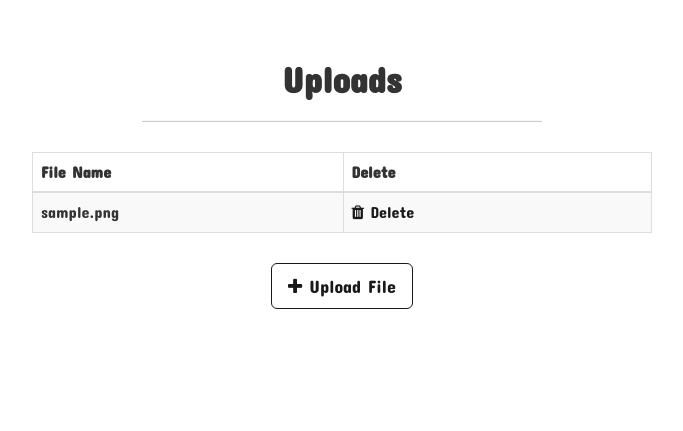
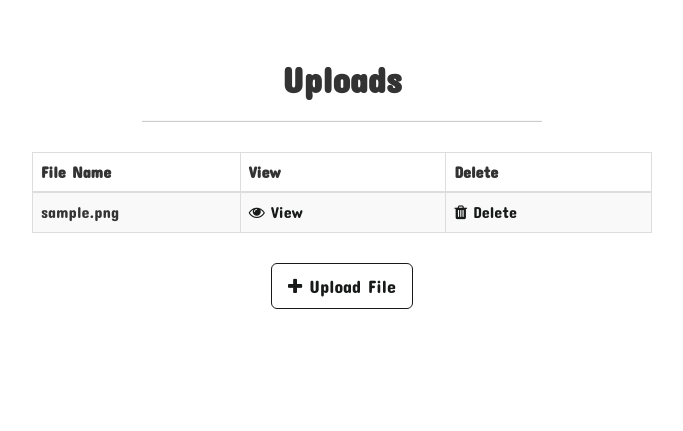
Before and after one commit to charlesrobison/renderbot, a Flask app: page /uploads/uploads in a window 1280 px wide. Shown: the part 51-482 px from the top of the page, without its empty margins (298-981 px from the left). Run offline with Flask 2, Linux system fonts and the light colour scheme; a user stored in the database is signed in; tables that the repository leaves empty hold one stand-in row (values such as "Sample post"); parts of the project's set-up code (start-up, migrations or seed data) failed here and were passed over; some libraries are stand-ins or nearby versions.

Commit message:
File upload and records works!

```diff
--- a/app/auth/forms.py
+++ b/app/auth/forms.py
@@ -42,5 +42,6 @@ class UploadForm(FlaskForm):
     """
     Form for users to upload a spreadsheet
     """
+    user_id = HiddenField('User ID')
     file = FileField('Select File')
     submit = SubmitField('Submit')
--- a/app/auth/views.py
+++ b/app/auth/views.py
@@ -140,6 +140,12 @@ def list_uploads():
                            uploads=uploads, title="Uploads")
 
 
+@auth.route('/uploads/upload/<id>')
+def single_file(id):
+    file = File.query.get_or_404(id)
+    return render_template('auth/uploads/file.html', file=file)
+
+
 @auth.route('/uploads/delete/<int:id>', methods=['GET', 'POST'])
 @login_required
 def delete_upload(id):
--- a/app/templates/auth/uploads/uploads.html
+++ b/app/templates/auth/uploads/uploads.html
@@ -17,6 +17,7 @@
               <thead>
                 <tr>
                   <th width="15%"> File Name </th>
+                  <th width="15%"> View </th>
                   <th width="15%"> Delete </th>
                 </tr>
               </thead>
@@ -24,6 +25,11 @@
               {% for upload in uploads %}
                 <tr>
                   <td> {{ upload.file }} </td>
+                  <td>
+                   <a href="{{ url_for('auth.single_file', id=upload.id) }}">
+                      <i class="fa fa-eye"></i> View
+                   </a>
+                  </td>
                   <td>
                     <a href="{{ url_for('auth.delete_upload', id=upload.id) }}">
                       <i class="fa fa-trash"></i> Delete
```
